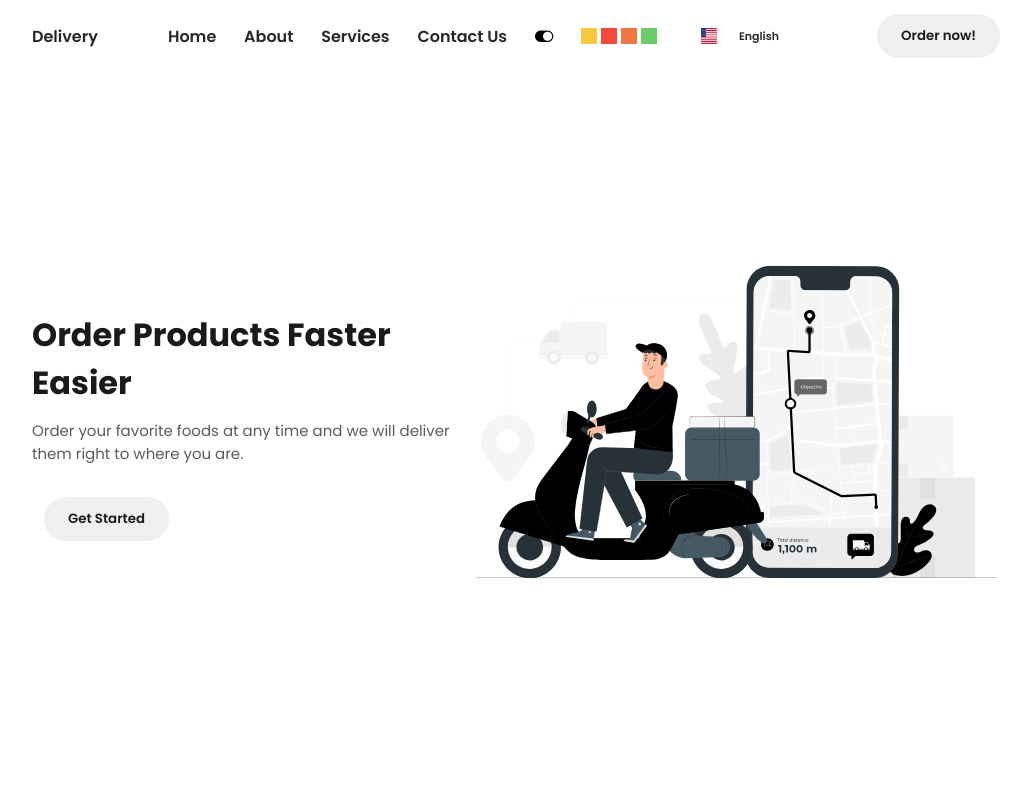
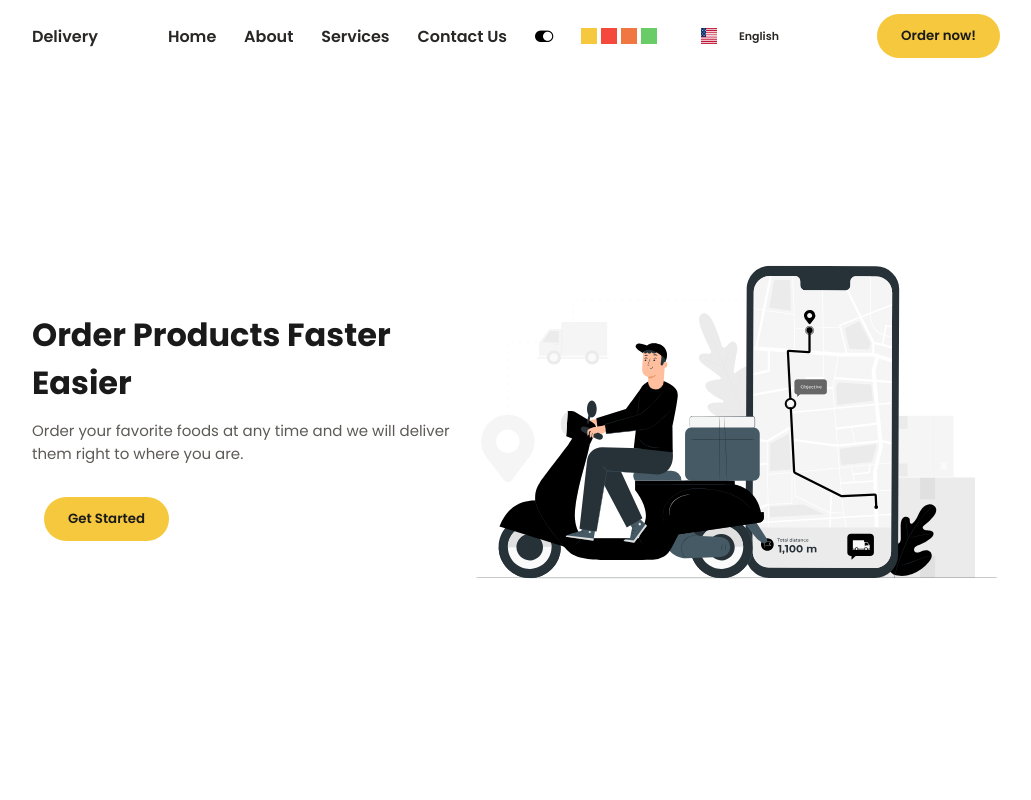
Before and after one commit to Usama1190/foodies-spot, a React (Vite) app: page / in a window 1280 px wide. Shown: the top 800 px of the page, without its empty margins (124-1155 px from the left). Built offline with nearby package versions, Linux system fonts and the light colour scheme.

Commit message:
Keep working on setcolor layouting on Feb 03, 25

```diff
--- a/src/components/Footer/Footer.jsx
+++ b/src/components/Footer/Footer.jsx
@@ -2,13 +2,16 @@ import { useContext } from "react";
 import footerData from "../../utils/constant/footerData";
 import styles from "./Footer.module.css";
 import { LanguageContext } from "../../context/languageContext";
+import { useColor } from "../../context/colorContext";
 
 const Footer = () => {
   const { language } = useContext(LanguageContext);
   const data = footerData[language];
 
+  const {selectedColor} = useColor();
+
   return (
-    <div className={styles.ftwp}>
+    <div className={styles.ftwp} style={{backgroundColor: selectedColor.lightColor}}>
       <div className={styles.ftiwp}>
         {data.map((item, index) => {
           const { title, description, links, icons } = item;
--- a/src/components/Footer/Footer.module.css
+++ b/src/components/Footer/Footer.module.css
@@ -1,7 +1,6 @@
 .ftwp {
   width: 100%;
   padding: 96px 0 32px;
-  background-color: var(--secondary-color);
 }
 
 .ftiwp {
@@ -22,6 +21,11 @@
   font-size: 18px;
   font-weight: 600;
   margin: 0 0 12px;
+  color: #1A1A1A;
+}
+
+.ftcnwp a {
+  color: #282725;
 }
 
 .ftcnwp p {
@@ -38,7 +42,7 @@
   font-size: 1.45rem;
   line-height: 1;
   cursor: pointer;
-  color: var(--heading-color);
+  color: #1A1A1A;
 }
 
 @media (max-width: 1024px) {
--- a/src/components/Header/Header.jsx
+++ b/src/components/Header/Header.jsx
@@ -10,7 +10,24 @@ const Header = () => {
 
   const {setSelectedColor} = useColor();
 
-  const colors = ["#F5C83D", "#F5493D", "#F07642", "#69CC66"];
+  const colors = [
+    {
+      darkColor: '#F5C83D',
+      lightColor: '#FAE39E'
+    },
+    {
+      darkColor: '#F5493D',
+      lightColor: '#FAA49E'
+    },
+    {
+      darkColor: '#F07642',
+      lightColor: '#F7BBA1'
+    },
+    {
+      darkColor: '#69CC66',
+      lightColor: '#B4E6B3'
+    }
+  ];
 
   const { language, toggleLanguage } = useContext(LanguageContext);
 
@@ -70,7 +87,7 @@ const Header = () => {
                 return (
                   <div
                     key={index}
-                    style={{ backgroundColor: color }}
+                    style={{ backgroundColor: color.darkColor }}
                     onClick={() => setSelectedColor(color)}
                   ></div>
                 );
--- a/src/components/Hero/Hero.jsx
+++ b/src/components/Hero/Hero.jsx
@@ -1,7 +1,10 @@
+import { useColor } from "../../context/colorContext";
 import Button from "../common/Button/Button";
 import styles from "./Hero.module.css";
 
 const Hero = ({ data }) => {
+
+  const { selectedColor } = useColor();
   const {
     title,
     description,
--- a/src/components/common/Button/Button.jsx
+++ b/src/components/common/Button/Button.jsx
@@ -2,14 +2,14 @@ import { useColor } from "../../../context/colorContext";
 import styles from "./Button.module.css";
 
 const Button = ({ texts, icons }) => {
-  const {seletedColor} = useColor();
+  const {selectedColor} = useColor();
 
   return (
     <div>
       {texts?.map((item, index) => {
         return (
           <a href="#" key={index}>
-            <button style={{backgroundColor: seletedColor}}>
+            <button style={{backgroundColor: selectedColor.darkColor}}>
               <span className={styles.hbs}>
                 {icons && <i key={index} className={`${icons[index]}`}></i>}
                 {item}
--- a/src/components/common/Button/Button.module.css
+++ b/src/components/common/Button/Button.module.css
@@ -3,10 +3,8 @@ button {
     border-radius: 3rem;
     font-weight: 600;
     color: #1A1A1A;
-    /* background-color: var(--primary-color); */
     border: none;
     cursor: pointer;
-    /* border: 1px solid red; */
     margin: 0 0 0 12px;
 }
 
--- a/src/context/colorContext.jsx
+++ b/src/context/colorContext.jsx
@@ -2,10 +2,15 @@ import { createContext, useContext, useState } from "react";
 
 const ColorContext = createContext();
 
+const storeColor = {
+  darkColor: '#F5C83D',
+  lightColor: '#FAE39E'
+}
+
 export const useColor = () => useContext(ColorContext);
 
 export const ColorProvider = ({ children }) => {
-  const [selectedColor, setSelectedColor] = useState("#F5C83D");
+  const [selectedColor, setSelectedColor] = useState(storeColor);
 
   return (
     <ColorContext.Provider value={{ selectedColor, setSelectedColor }}>
--- a/src/pages/HomePage/Home.module.css
+++ b/src/pages/HomePage/Home.module.css
@@ -3,7 +3,6 @@
   position: fixed;
   bottom: 100px;
   right: 35px;
-  background-color: var(--color-changer-yellow);
   border: none;
   border-radius: 4px;
   padding: 4px 6px;
--- a/src/pages/HomePage/HomePage.jsx
+++ b/src/pages/HomePage/HomePage.jsx
@@ -6,10 +6,13 @@ import Header from "../../components/Header/Header.jsx";
 import { useContext, useEffect, useState } from "react";
 import { LanguageContext } from "../../context/languageContext.jsx";
 import styles from "./Home.module.css";
+import { useColor } from "../../context/colorContext.jsx";
 
 const HomePage = () => {
   const { language } = useContext(LanguageContext);
   const data = heroData[language];
+
+  const {selectedColor} = useColor();
 
   const [isVisible, setIsVisible] = useState(false);
 
@@ -33,6 +36,7 @@ const HomePage = () => {
     <div id="home">
       <Header />
       <div
+      style={{backgroundColor: selectedColor?.darkColor}}
         className={`${styles.gtb} ${isVisible ? styles.show : ""}`}
         onClick={() => window.scrollTo({ top: 0, behavior: "smooth" })}
       >
```
